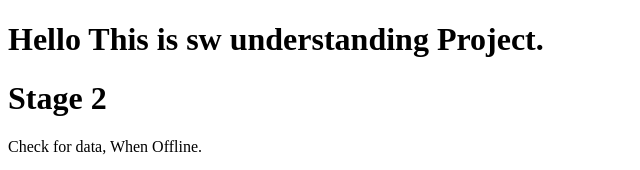
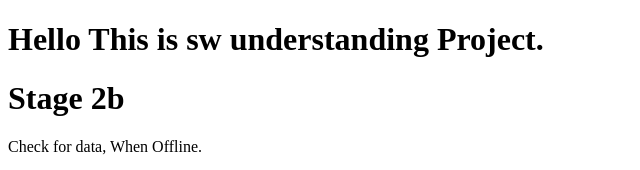
Before and after one commit to sunsewingmachine/test-pwa, a Next.js app: page / in a window 1280 px wide. Shown: the top 170 px of the page, without its empty margins (0-640 px from the left). Built offline with nearby package versions, Linux system fonts and the light colour scheme.

Commit message:
Stage 2b

```diff
--- a/public/offline.html
+++ b/public/offline.html
@@ -3,6 +3,7 @@
 	<meta charset="utf-8" />
 	<title>Offline</title>
 	<h1 id="h1-offline">You are offline</h1>
+			<h1> Stage 2b</h1>
 	<p id="p-offline-note1">This is the offline fallback page.</p>
 	<p id="p-offline-note3">Check for data, When Offline.</p>
 </html>
--- a/public/sw.js
+++ b/public/sw.js
@@ -7,7 +7,7 @@ self.addEventListener('install', (e) => {
   e.waitUntil(
     caches.open(CACHE).then(c => c.addAll(CORE)).then(() => {
       console.log('[SW] core cached:', CORE);
-      	alert("SW installed!"); // for learning only, alerts in SW aren’t standard
+      	// alert("SW installed!"); // for learning only, alerts in SW aren’t standard
     })
   );
 });
--- a/src/app/page.tsx
+++ b/src/app/page.tsx
@@ -4,7 +4,7 @@ export default function Home() {
 	return (
 		<div className="font-sans grid grid-rows-[20px_1fr_20px] items-center justify-items-center min-h-screen p-8 pb-20 gap-16 sm:p-20">
 			<h1>Hello This is sw understanding Project.</h1>
-			<h1> Stage 2</h1>
+			<h1> Stage 2b</h1>
 			<p id="p-offline-note3">Check for data, When Offline.</p>
 		</div>
 	);
```
